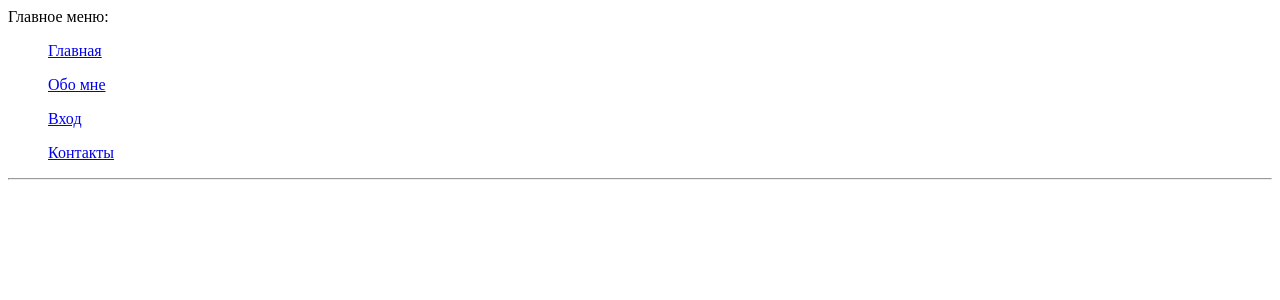
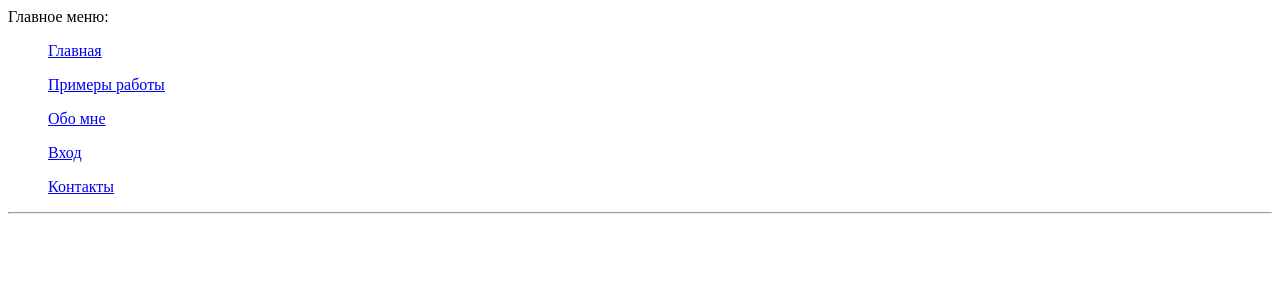
Before and after one commit to sleleko/simpleSite, a Flask app: page / in a window 1280 px wide. Shown: the top 300 px of the page. Run offline with Flask 2, Linux system fonts and the light colour scheme.

Commit message:
added link to example page in nav menu

```diff
--- a/app/templates/index.html
+++ b/app/templates/index.html
@@ -11,6 +11,7 @@
 <body>
     <nav>Главное меню:
         <ul class="li"><a href="{{ url_for('index') }}">Главная</a> </ul>
+        <ul class="li"><a href="{{ url_for('example') }}">Примеры работы</a> </ul>
         <ul class="li"><a href="{{ url_for('about') }}">Обо мне</a> </ul>
         {% if current_user.is_anonymous %}
         <ul class="li"><a href="{{ url_for('login') }}">Вход</a> </ul>
```
